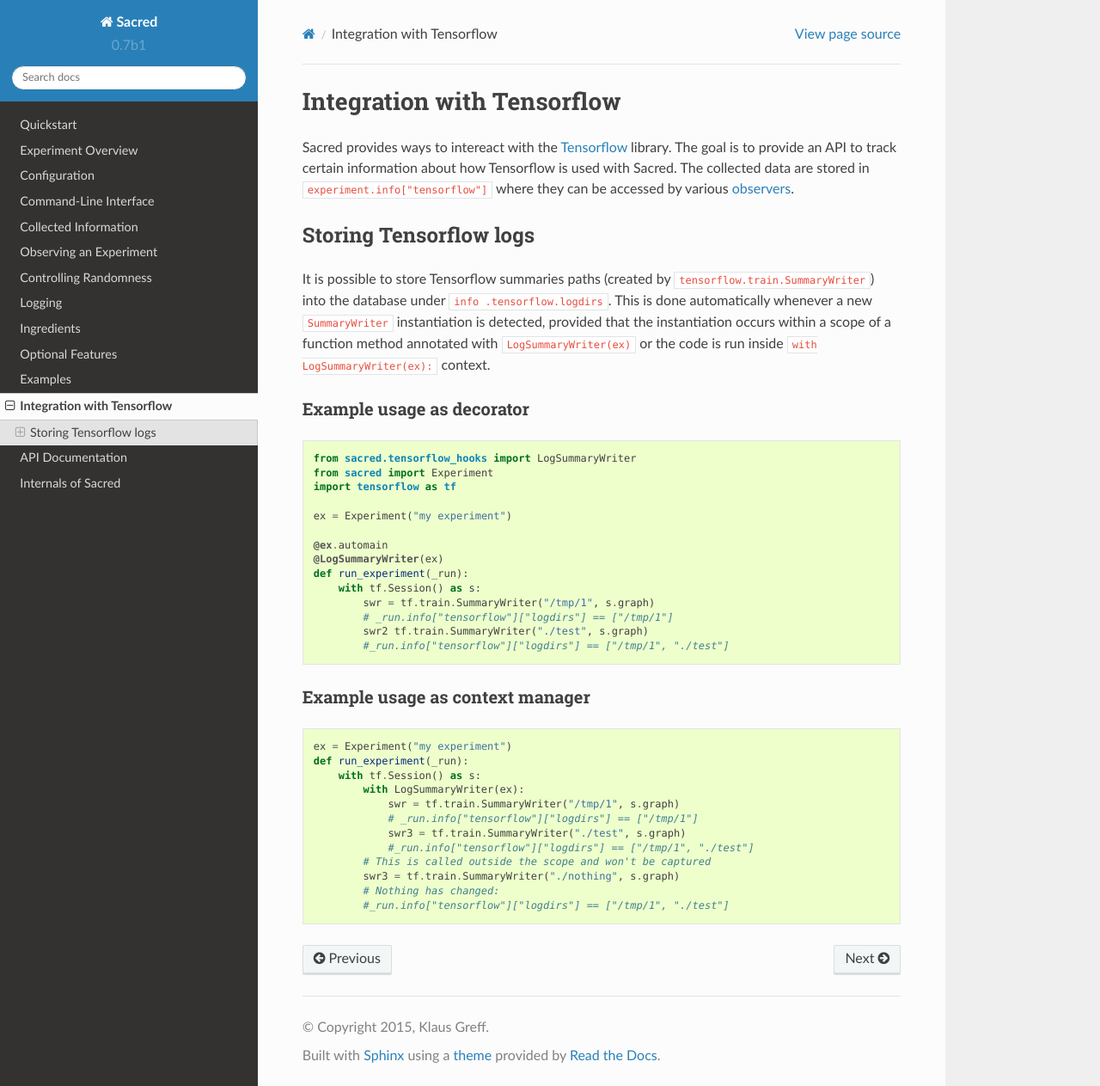
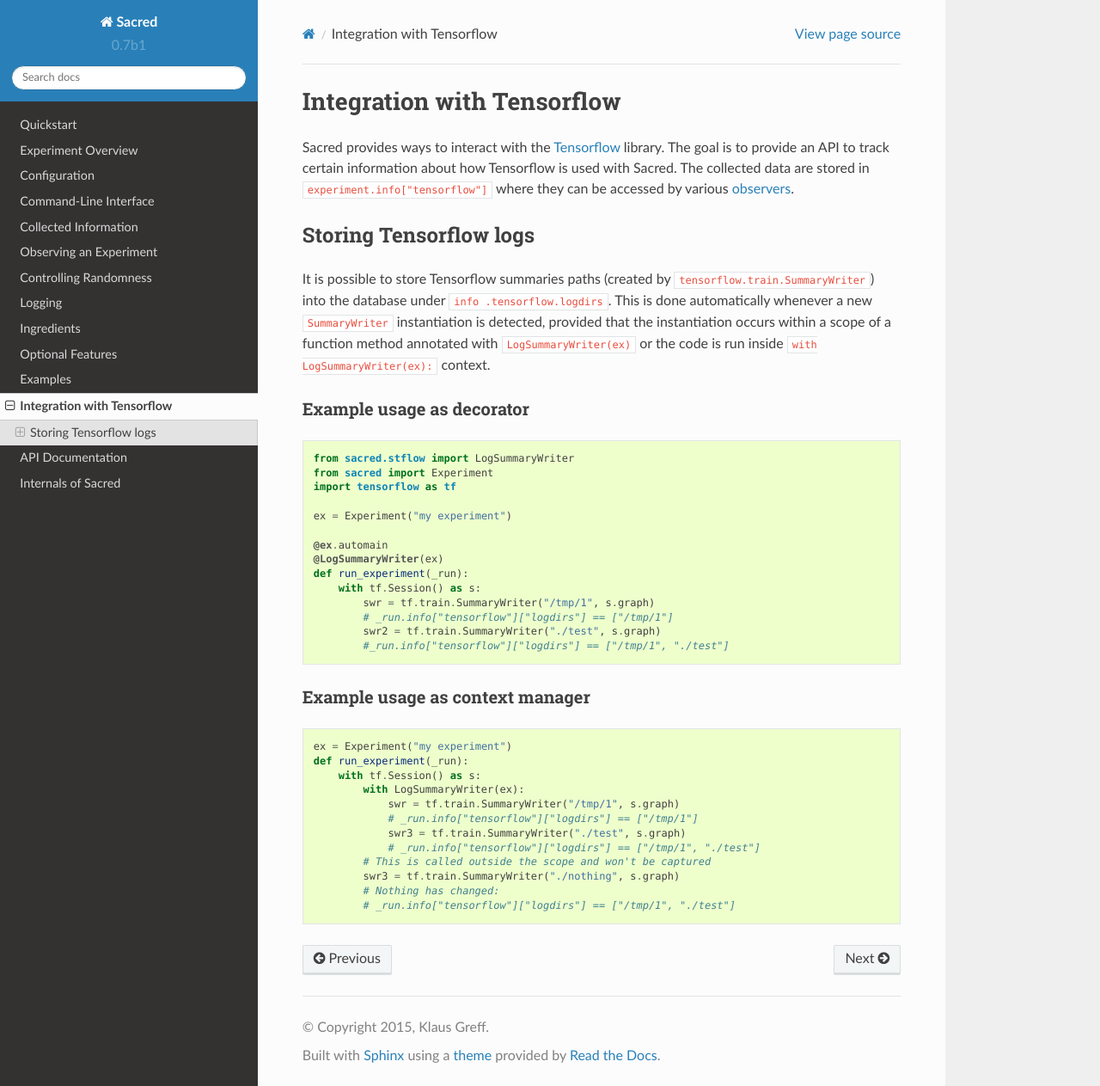
Before and after one commit to IDSIA/sacred, a Sphinx documentation site: the page built from docs/tensorflow.rst, in a window 1280 px wide and 1263 px high. Shown: the whole window at 86% size. Built offline with Sphinx 7.4.7 and the Read the Docs theme 2.0.0, drawn with Linux system fonts in a browser that asks for light colours.

Commit message:
Update documentation

```diff
--- a/docs/tensorflow.rst
+++ b/docs/tensorflow.rst
@@ -1,7 +1,7 @@
 Integration with Tensorflow
 ***************************
 
-Sacred provides ways to intereact with the Tensorflow_ library.
+Sacred provides ways to interact with the Tensorflow_ library.
 The goal is to provide an API to track certain information about
 how Tensorflow is used with Sacred. The collected data are stored
 in ``experiment.info["tensorflow"]`` where they can be accessed
@@ -22,7 +22,7 @@
 
 .. code-block:: python
 
-    from sacred.tensorflow_hooks import LogSummaryWriter
+    from sacred.stflow import LogSummaryWriter
     from sacred import Experiment
     import tensorflow as tf
 
@@ -34,7 +34,7 @@
         with tf.Session() as s:
             swr = tf.train.SummaryWriter("/tmp/1", s.graph)
             # _run.info["tensorflow"]["logdirs"] == ["/tmp/1"]
-            swr2 tf.train.SummaryWriter("./test", s.graph)
+            swr2 = tf.train.SummaryWriter("./test", s.graph)
             #_run.info["tensorflow"]["logdirs"] == ["/tmp/1", "./test"]
 
 
@@ -51,9 +51,9 @@
                     swr = tf.train.SummaryWriter("/tmp/1", s.graph)
                     # _run.info["tensorflow"]["logdirs"] == ["/tmp/1"]
                     swr3 = tf.train.SummaryWriter("./test", s.graph)
-                    #_run.info["tensorflow"]["logdirs"] == ["/tmp/1", "./test"]
+                    # _run.info["tensorflow"]["logdirs"] == ["/tmp/1", "./test"]
                 # This is called outside the scope and won't be captured
                 swr3 = tf.train.SummaryWriter("./nothing", s.graph)
                 # Nothing has changed:
-                #_run.info["tensorflow"]["logdirs"] == ["/tmp/1", "./test"]
+                # _run.info["tensorflow"]["logdirs"] == ["/tmp/1", "./test"]
 .. _Tensorflow: http://www.tensorflow.org/
```
